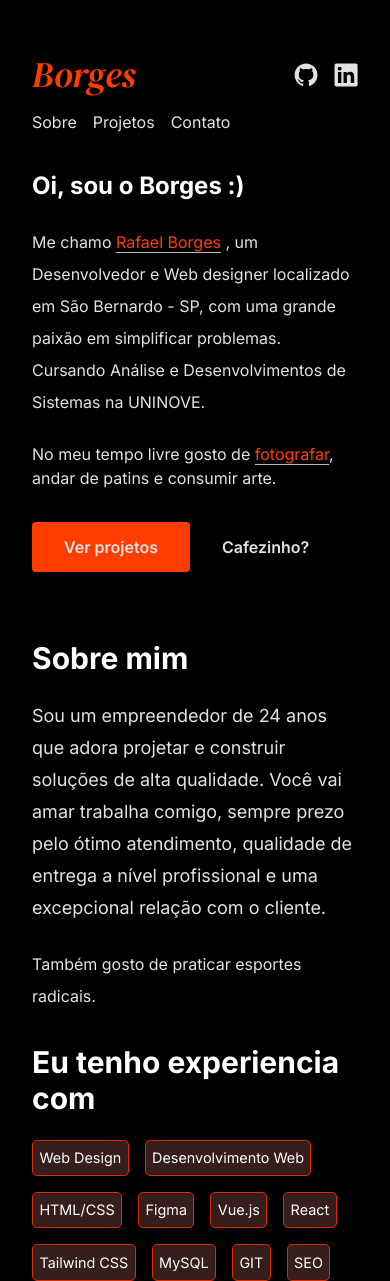
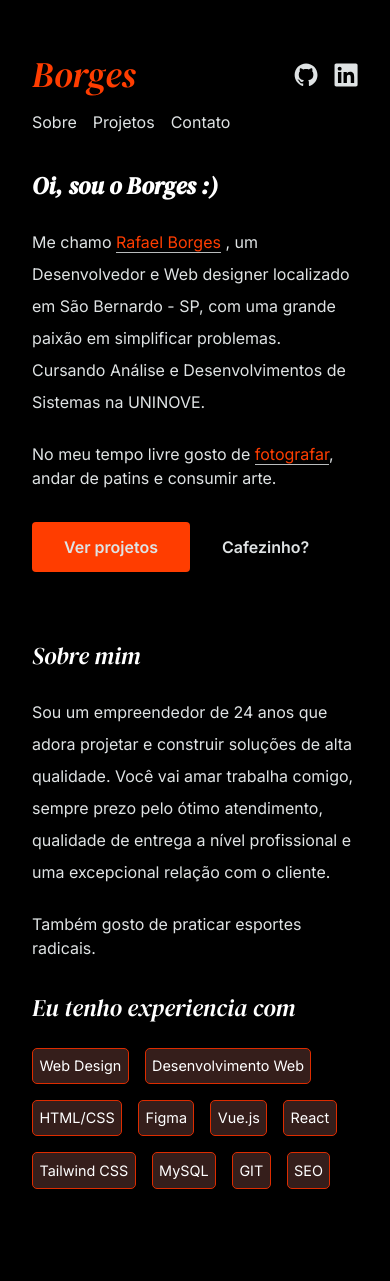
Before and after one commit to okborges/portfolio, a Nuxt app: page / in a window 390 px wide. After the commit the page ends 1189 px from the top, so only its background shows below. Built offline with nearby package versions, Linux system fonts and the light colour scheme.

Commit message:
update about

```diff
--- a/components/AboutMe.vue
+++ b/components/AboutMe.vue
@@ -1,14 +1,21 @@
 <template>
   <section class="max-w-6xl mx-auto justify-between mt-8 md:flex sm:mt-24">
     <div class="md:w-1/2 md:pr-6">
-      <h2 class="text-3xl font-bold pb-6 text-white">Sobre mim</h2>
-      <p class="text-lg pb-6 leading-8 sm:leading-8">
-       Sou um empreendedor de 24 anos que adora projetar e construir soluções de alta qualidade. Você vai amar trabalha comigo, sempre prezo pelo ótimo atendimento, qualidade de entrega a nível profissional e uma excepcional relação com o cliente.
+      <h2 class="italico pb-6 text-white text-2xl sm:text-3xl ">Sobre mim</h2>
+      <p class="pb-6 leading-8 sm:leading-8 sm:text-lg">
+        Sou um empreendedor de 24 anos que adora projetar e construir soluções
+        de alta qualidade. Você vai amar trabalha comigo, sempre prezo pelo
+        ótimo atendimento, qualidade de entrega a nível profissional e uma
+        excepcional relação com o cliente.
       </p>
-      <p class="text-base leading-8">Também gosto de praticar esportes radicais.</p>
+      <p class="text-base">
+        Também gosto de praticar esportes radicais.
+      </p>
     </div>
     <div class="pt-8 md:pt-0">
-      <h2 class="text-3xl font-bold pb-6 text-white">Eu tenho experiencia com</h2>
+      <h2 class=" italico pb-6 text-white text-2xl sm:text-3xl">
+        Eu tenho experiencia com
+      </h2>
       <div class="flex flex-wrap max-w-sm btn-experiencia gap-4">
         <p>Web Design</p>
         <p>Desenvolvimento Web</p>
@@ -38,4 +45,9 @@ export default {};
   color: white;
   font-size: 0.9rem;
 }
+
+.italico {
+  font-family: "DM Serif Display";
+  font-style: italic;
+}
 </style>></style>
--- a/components/MainPrincipal.vue
+++ b/components/MainPrincipal.vue
@@ -4,10 +4,12 @@
       class="flex max-w-6xl mx-auto justify-between items-center py-9 sm:py-12"
     >
       <section class="md:w-7/12">
-        <h1 class="text-white font-bold mb-6 text-2xl ms:text-4xl md:text-5xl">
+        <h1
+          class="italico text-white font-bold mb-6 text-2xl ms:text-4xl md:text-5xl"
+        >
           Oi, sou o Borges :)
         </h1>
-        <p class="leading-8 sm:leading-8 sm:text-xl mb-6 md:pr-6">
+        <p class="leading-8 mb-6 sm:leading-8 sm:text-xl md:pr-6">
           Me chamo
           <a
             href="https://linkedin.com/in/okborges"
@@ -77,4 +79,9 @@ export default { components: { AboutMe } };
 .texto-azul:hover {
   border-bottom: 1px solid #ff3d00;
 }
+
+.italico {
+  font-family: "DM Serif Display";
+  font-style: italic;
+}
 </style>
```
Also changed, not shown: components/TheHeader.vue (+6 -4 lines).
